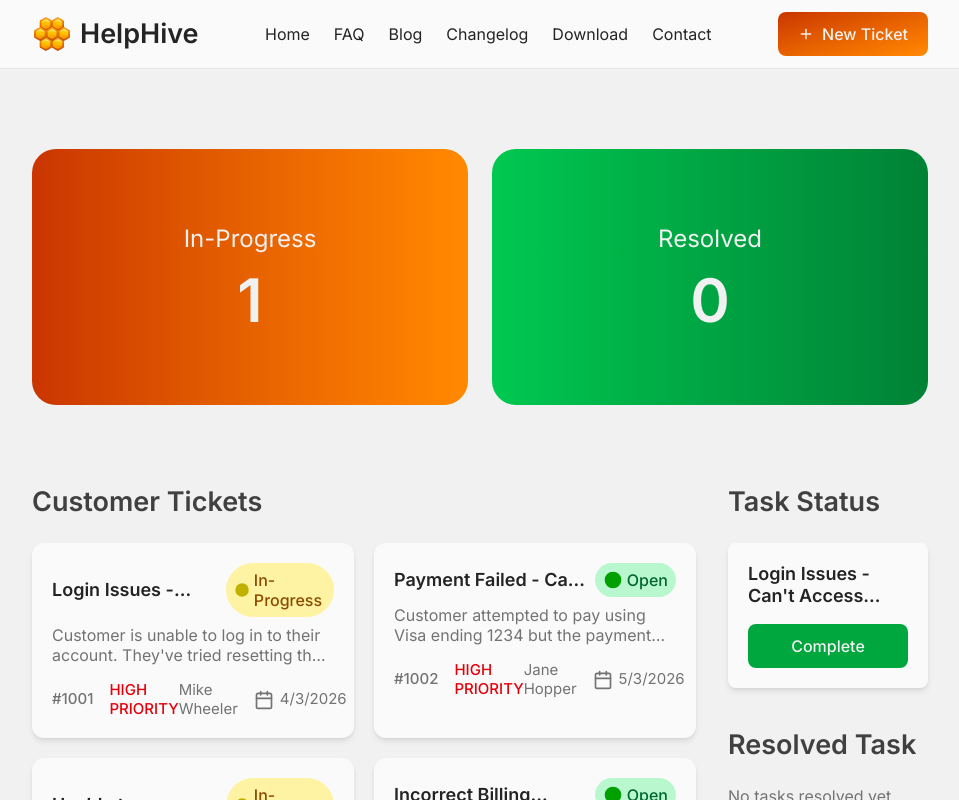
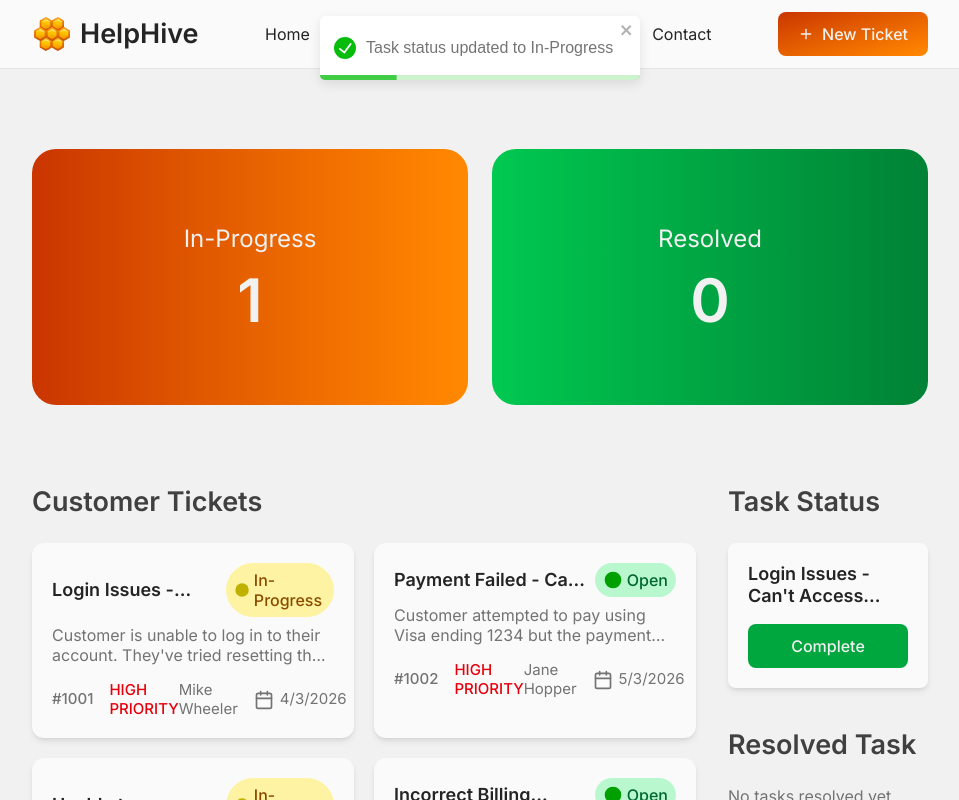
Before and after one commit to riahmad-swe/helphive, a React (Vite) app: page / in a window 1280 px wide. Both pictures are taken after a click on the element 353 px from the left and 640 px from the top of the page. Shown: the top 800 px of the page, without its empty margins (160-1119 px from the left). Built offline with nearby package versions, Linux system fonts and the light colour scheme.

Commit message:
refactor: replace js alerts with react-toastify toasts

```diff
--- a/package.json
+++ b/package.json
@@ -14,6 +14,7 @@
 		"lucide-react": "^0.577.0",
 		"react": "^19.2.0",
 		"react-dom": "^19.2.0",
+		"react-toastify": "^11.0.5",
 		"tailwindcss": "^4.2.1"
 	},
 	"devDependencies": {
--- a/src/App.jsx
+++ b/src/App.jsx
@@ -1,10 +1,17 @@
 import { Navbar } from "./components/Navbar";
 import { Footer } from "./components/Footer";
 import { Home } from "./components/Home";
+import { ToastContainer } from "react-toastify";
 
 function App() {
 	return (
 		<>
+			<ToastContainer
+				autoClose={2500}
+				limit={3}
+				position="top-center"
+				stacked
+			/>
 			<Navbar />
 			<Home />
 			<Footer />
--- a/src/components/shared/InProgressTaskCard.jsx
+++ b/src/components/shared/InProgressTaskCard.jsx
@@ -1,3 +1,5 @@
+import { toast } from "react-toastify";
+
 export const InProgressTaskCard = ({
 	task,
 	inProgressCount,
@@ -27,7 +29,7 @@ export const InProgressTaskCard = ({
 						),
 					);
 					setResolvedTasks([...resolvedTasks, task]);
-					alert("Task status updated to Resolved");
+					toast.success("Task status updated to Resolved");
 				}}
 			>
 				Complete
--- a/src/components/shared/TicketCard.jsx
+++ b/src/components/shared/TicketCard.jsx
@@ -1,5 +1,6 @@
 import { CalendarIcon } from "lucide-react";
 import { CircleIcon } from "lucide-react";
+import { toast } from "react-toastify";
 
 export const TicketCard = ({
 	ticket,
@@ -24,9 +25,9 @@ export const TicketCard = ({
 				if (!inProgressTasks.includes(ticket)) {
 					setInProgressCount(inProgressCount + 1);
 					setInProgressTasks([...inProgressTasks, ticket]);
-					alert("Task status updated to In-Progress");
+					toast.success("Task status updated to In-Progress");
 				} else {
-					alert("Task is already marked as In-Progress");
+					toast.error("Task is already marked as In-Progress");
 				}
 			}}
 		>
```
Also changed, not shown: 1 other file (tests, documents, lock files or other folders).
